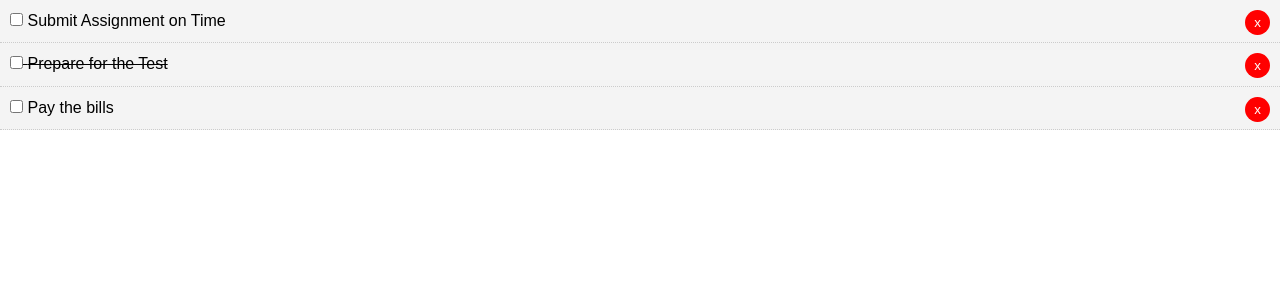
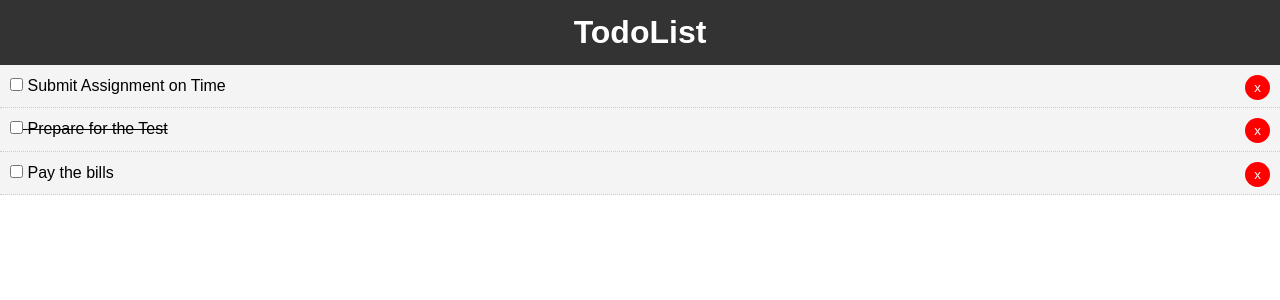
Before and after one commit to nitishprabhu26/todoList_React, a React (Create React App) app in the folder todo_list_app/: page / in a window 1280 px wide. Shown: the top 300 px of the page. Built offline with nearby package versions, Linux system fonts and the light colour scheme; the HTML template or start-up script is replaced by a standard one.

Commit message:
Creating Header component

```diff
--- a/todo_list_app/src/App.js
+++ b/todo_list_app/src/App.js
@@ -1,6 +1,7 @@
 import './App.css';
 import React from 'react';
 import Todos from './components/Todos'
+import Header from './components/layout/Header'
 
 
 // or
@@ -57,6 +58,7 @@
     // console.log(this.state.todos)
     return (
       <div className="App">
+        <Header />
         {/* Taking Todos in state , passing it to Todos component as props */}
         <Todos todos={this.state.todos} markComplete={this.markComplete} delTodo={this.delTodo} />
       </div>
--- /dev/null
+++ b/todo_list_app/src/components/layout/Header.js
@@ -0,0 +1,17 @@
+import React from 'react'
+
+// similar to render
+export default function Header() {
+    return (
+        <header style={headerStyle}>
+            <h1>TodoList</h1>
+        </header>
+    )
+}
+
+const headerStyle = {
+    background: '#333',
+    color: '#fff',
+    textAlign: 'center',
+    padding: '10px'
+  }
```
